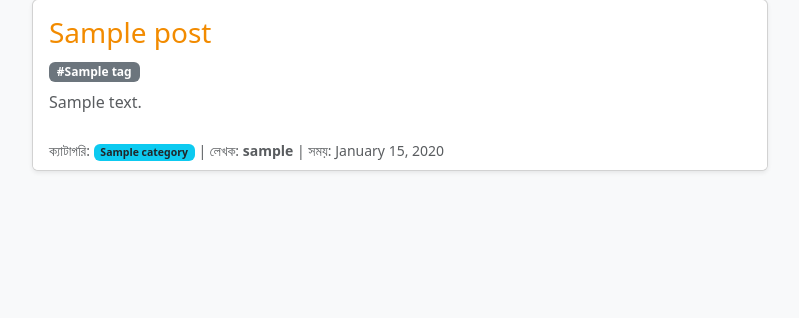
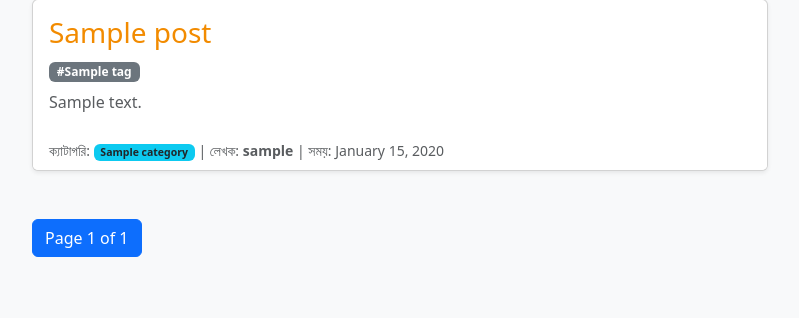
Before and after one commit to mobessir1997/firstblog, a Django app: template templates/blog/home.html in a window 1280 px wide. Shown: the part 271-589 px from the top of the page, without its empty margins (50-849 px from the left). Run offline with Django 5.2, Linux system fonts and the light colour scheme; the template is opened without the code that fills it: most values are stand-ins (such as "Sample title", 1, 10 or a date in 2020); some libraries are stand-ins or nearby versions.

Commit message:
fix page

```diff
--- a/templates/blog/home.html
+++ b/templates/blog/home.html
@@ -21,9 +21,10 @@
     </div>
 <div class="row">
     <div class="col-md-8">
+
         <h2 class="mb-4 text-secondary">সাম্প্রতিক ব্লগসমূহ</h2>
 
-        {% for post in posts %}
+        {% for post in page_obj %}
             <div class="card mb-4 shadow-sm">
                 <div class="card-body">
                     <h3 class="card-title">
@@ -50,6 +51,46 @@
             <div class="alert alert-warning">কোনো ব্লগ পোস্ট খুঁজে পাওয়া যায়নি!</div>
         {% endfor %}
     </div>
+    <div class="mt-4 d-flex gap-2">
+
+    {% if page_obj.has_previous %}
+
+        <a href="?page=1"
+           class="btn btn-outline-primary">
+           First
+        </a>
+
+        <a href="?page={{ page_obj.previous_page_number }}"
+           class="btn btn-outline-primary">
+           Previous
+        </a>
+
+    {% endif %}
+
+    <span class="btn btn-primary">
+
+        Page {{ page_obj.number }}
+        of
+        {{ page_obj.paginator.num_pages }}
+
+    </span>
+
+    {% if page_obj.has_next %}
+
+        <a href="?page={{ page_obj.next_page_number }}"
+           class="btn btn-outline-primary">
+           Next
+        </a>
+
+        <a href="?page={{ page_obj.paginator.num_pages }}"
+           class="btn btn-outline-primary">
+           Last
+        </a>
+
+    {% endif %}
+
+</div>
+
 
 
 </div>
```
Also changed, not shown: blog/views.py (+6 -1 lines).
